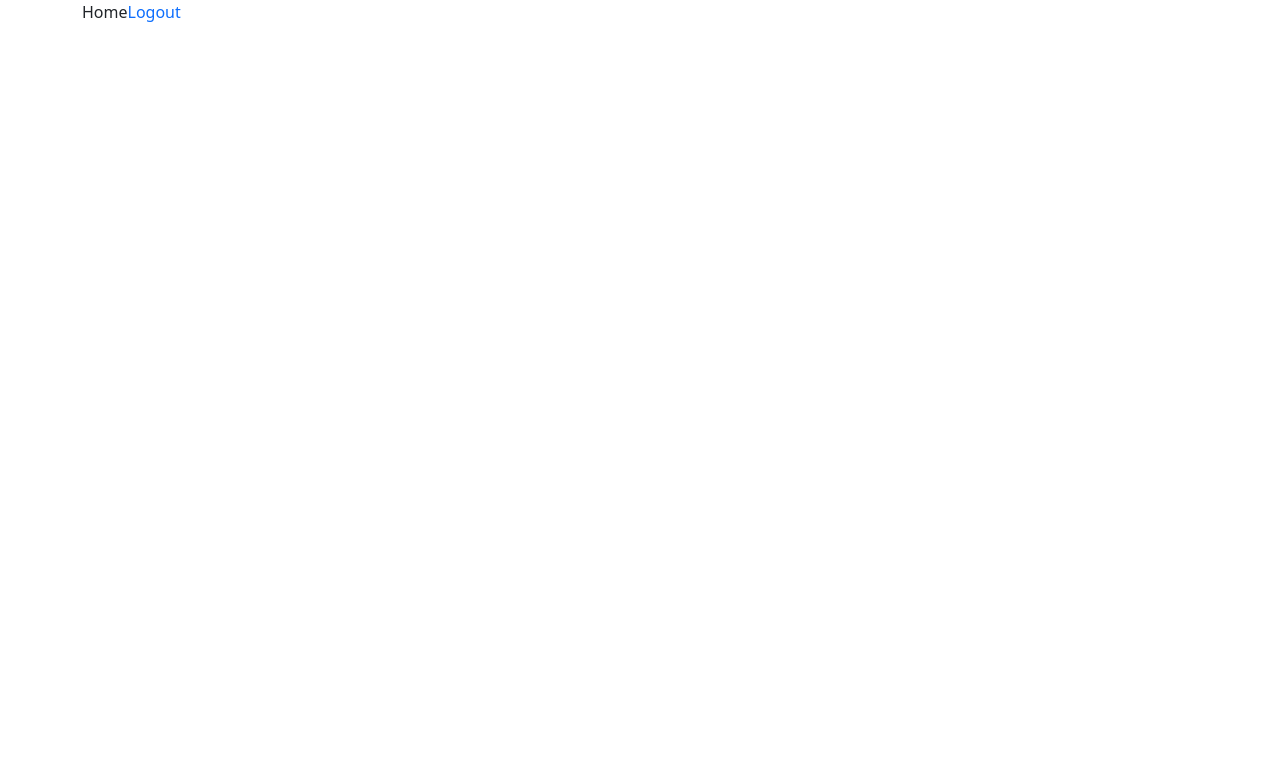
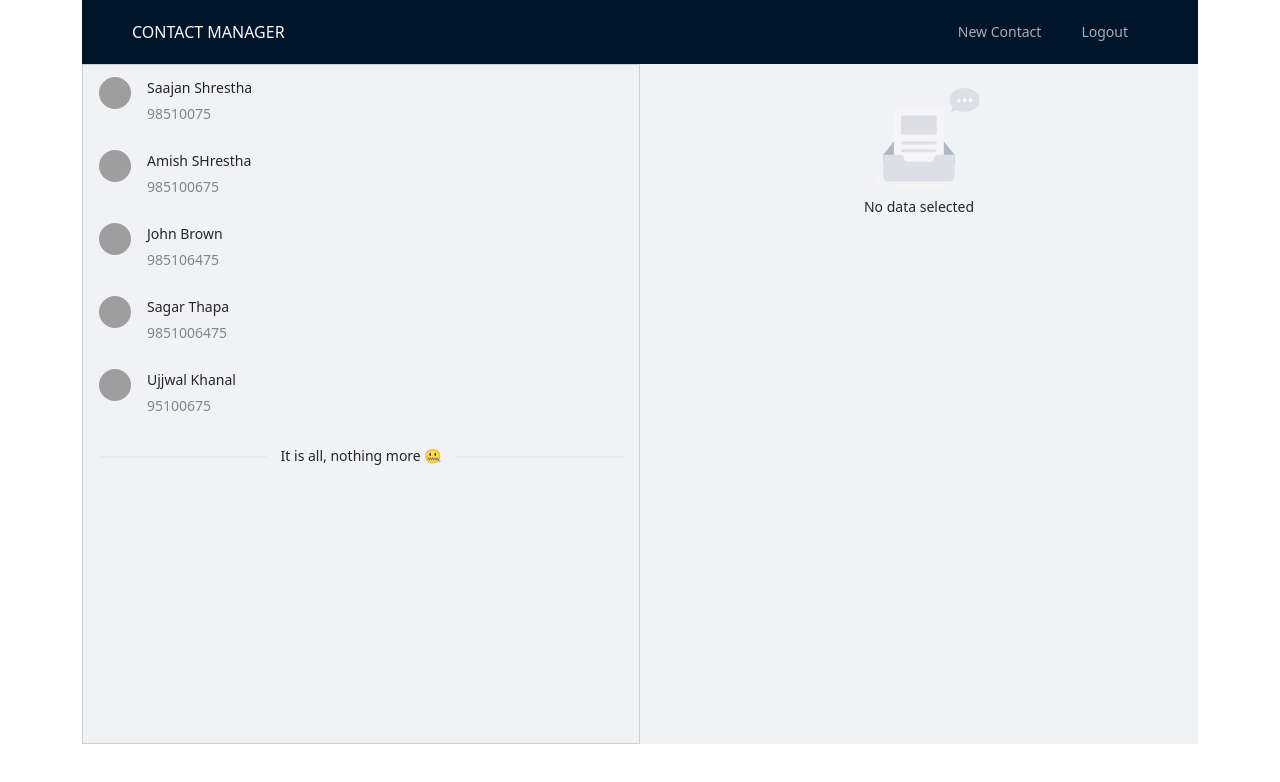
Before and after one commit to crazieeKinG/Contact-manager-FE, a React (Create React App) app: page / in a window 1280 px wide. Shown: the top 782 px of the page. Built offline with nearby package versions, Linux system fonts and the light colour scheme; sample sign-in values are in the browser's storage; grey boxes are pictures that could not be loaded.

Commit message:
Add: List all contact page

```diff
--- a/package.json
+++ b/package.json
@@ -4,8 +4,6 @@
     "private": true,
     "dependencies": {
         "@reduxjs/toolkit": "^1.8.3",
-        "@types/react-redux": "^7.1.24",
-        "@types/react-router-dom": "^5.3.3",
         "@testing-library/jest-dom": "^5.16.5",
         "@testing-library/react": "^13.3.0",
         "@testing-library/user-event": "^13.5.0",
@@ -13,10 +11,13 @@
         "@types/node": "^16.11.48",
         "@types/react": "^18.0.17",
         "@types/react-dom": "^18.0.6",
+        "@types/react-redux": "^7.1.24",
+        "@types/react-router-dom": "^5.3.3",
         "antd": "^4.21.7",
         "bootstrap": "^5.2.0",
         "react": "^18.2.0",
         "react-dom": "^18.2.0",
+        "react-infinite-scroll-component": "^6.1.0",
         "react-redux": "^8.0.2",
         "react-router-dom": "^6.3.0",
         "react-scripts": "5.0.1",
--- a/src/App.css
+++ b/src/App.css
@@ -4,3 +4,20 @@
     background-size: cover;
     height: 100vh;
 }
+
+.contact__list {
+    height: 85vh;
+    overflow: auto;
+    padding: 0 16px;
+    border: 1px solid rgba(140, 140, 140, 0.35);
+}
+
+.contact__list__item{
+    background-color: transparent;
+    transition: .5s ease-in-out;
+    border-radius: 5px;
+}
+.contact__list__item:hover{
+    background-color: #7aafff;
+    border-radius: 5px;
+}
--- /dev/null
+++ b/src/components/Contact/ContactCard.tsx
@@ -0,0 +1,53 @@
+import { Button, Card, Popover, Space } from "antd";
+import { EditOutlined, DeleteOutlined } from "@ant-design/icons";
+import Meta from "antd/lib/card/Meta";
+import { useState } from "react";
+
+interface Props {
+    data: { id: number; name: string; phone: number };
+}
+
+const ContactCard = (props: Props) => {
+    const data = props.data;
+    const [visible, setVisible] = useState(false);
+
+    const hide = () => {
+        setVisible(false);
+    };
+
+    const handleVisibleChange = (newVisible: boolean) => {
+        setVisible(newVisible);
+    };
+    return (
+        <Card
+            hoverable
+            className="col-lg-8 mx-auto my-4"
+            cover={
+                <img alt="example" src="https://joeschmoe.io/api/v1/random" />
+            }
+            actions={[
+                <EditOutlined key="edit" />,
+                <Popover
+                    content={
+                        <Space>
+                            <Button type="primary" danger={true} onClick={hide}>
+                                Yes
+                            </Button>
+                            <Button onClick={hide}>Cancel</Button>
+                        </Space>
+                    }
+                    title="Are you sure?"
+                    trigger="click"
+                    visible={visible}
+                    onVisibleChange={handleVisibleChange}
+                >
+                    <DeleteOutlined key="delete" />
+                </Popover>,
+            ]}
+        >
+            <Meta title={data.name} description={`${data.phone}`} />
+        </Card>
+    );
+};
+
+export default ContactCard;
--- /dev/null
+++ b/src/components/Contact/ContactList.tsx
@@ -0,0 +1,63 @@
+import { Avatar, Divider, Empty, List, Row, Skeleton, Space } from "antd";
+import { useState } from "react";
+import InfiniteScroll from "react-infinite-scroll-component";
+import IContact from "../../domain/IContact";
+import ContactCard from "./ContactCard";
+
+interface Props {
+    data: IContact[];
+}
+
+const ContactList = (props: Props) => {
+    const data = props.data;
+    const [selectedData, setSelectedData] = useState<IContact | null>(null);
+
+    const displayData = (index: number) => {
+        console.log(data[index]);
+        setSelectedData(data[index]);
+    };
+
+    return (
+        <Row justify="space-between">
+            <div id="scrollableDiv" className="col-lg-6 contact__list">
+                <InfiniteScroll
+                    dataLength={data.length}
+                    next={() => {}}
+                    hasMore={false}
+                    loader={<Skeleton avatar paragraph={{ rows: 1 }} active />}
+                    endMessage={
+                        <Divider plain>It is all, nothing more 🤐</Divider>
+                    }
+                    scrollableTarget="scrollableDiv"
+                >
+                    <List
+                        dataSource={data}
+                        renderItem={(item, index) => (
+                            <List.Item
+                                className="contact__list__item"
+                                onClick={() => {
+                                    displayData(index);
+                                }}
+                                id={`${index}`}
+                            >
+                                <List.Item.Meta
+                                    key={`${index}`}
+                                    avatar={
+                                        <Avatar src="https://joeschmoe.io/api/v1/random" />
+                                    }
+                                    title={item.name}
+                                    description={item.phone}
+                                />
+                            </List.Item>
+                        )}
+                    />
+                </InfiniteScroll>
+            </div>
+            <div className="col-lg-6">
+                {selectedData ? <ContactCard data={selectedData}/>: <Empty description="No data selected" className="mt-4" />}
+            </div>
+        </Row>
+    );
+};
+
+export default ContactList;
--- /dev/null
+++ b/src/domain/IContact.ts
@@ -0,0 +1,7 @@
+interface IContact {
+    id: number;
+    name: string;
+    phone: number;
+}
+
+export default IContact;
--- /dev/null
+++ b/src/pages/Home/Home.tsx
@@ -0,0 +1,82 @@
+import { Layout, Menu, Typography } from "antd";
+import { Content, Header } from "antd/lib/layout/layout";
+import { Link } from "react-router-dom";
+import ContactList from "../../components/Contact/ContactList";
+import { LOGOUT } from "../../constants/routesConstants";
+import IContact from "../../domain/IContact";
+
+const Home = () => {
+    const data: IContact[] = [
+        {
+            id: 1,
+            name: "Saajan Shrestha",
+            phone: 98510075,
+        },
+        {
+            id: 1,
+            name: "Amish SHrestha",
+            phone: 985100675,
+        },
+        {
+            id: 1,
+            name: "John Brown",
+            phone: 985106475,
+        },
+        {
+            id: 1,
+            name: "Sagar Thapa",
+            phone: 9851006475,
+        },
+        {
+            id: 1,
+            name: "Ujjwal Khanal",
+            phone: 95100675,
+        },
+    ];
+
+    return (
+        <Layout>
+            <Header className="col-12">
+                <div className="row justify-content-between">
+                    <Typography.Text className="col-4 text-light align-middle">
+                        CONTACT MANAGER
+                    </Typography.Text>
+                    <Menu
+                        className="col-4 justify-content-end "
+                        theme="dark"
+                        mode="horizontal"
+                        items={[
+                            {
+                                key: "newContact",
+                                label: (
+                                    <Link
+                                        to=""
+                                        className="text-decoration-none"
+                                    >
+                                        New Contact
+                                    </Link>
+                                ),
+                            },
+                            {
+                                key: "Logout",
+                                label: (
+                                    <Link
+                                        to={LOGOUT}
+                                        className="text-decoration-none"
+                                    >
+                                        Logout
+                                    </Link>
+                                ),
+                            },
+                        ]}
+                    />
+                </div>
+            </Header>
+            <Content>
+                <ContactList data={data} />
+            </Content>
+        </Layout>
+    );
+};
+
+export default Home;
--- a/src/routes/RoutesPath.tsx
+++ b/src/routes/RoutesPath.tsx
@@ -1,7 +1,7 @@
-import { Link } from "react-router-dom";
 import { BrowserRouter, Route, Routes } from "react-router-dom";
 import Logout from "../components/Logout/Logout";
 import { HOME, LOGOUT, SIGN_IN, SIGN_UP } from "../constants/routesConstants";
+import Home from "../pages/Home/Home";
 import SignIn from "../pages/Signin/SignIn";
 import SignUp from "../pages/Signup/SignUp";
 import AuthenticatedRoutes from "./AuthenticatedRoute";
@@ -11,20 +11,7 @@ export const RoutesPath = () => {
         <BrowserRouter>
             <Routes>
                 <Route path={HOME} element={<AuthenticatedRoutes />}>
-                    <Route
-                        index
-                        element={
-                            <div>
-                                Home
-                                <Link
-                                    to={LOGOUT}
-                                    className="text-decoration-none"
-                                >
-                                    Logout
-                                </Link>
-                            </div>
-                        }
-                    />
+                    <Route index element={<Home />} />
                     <Route path={LOGOUT} element={<Logout />} />
                 </Route>
                 <Route path={SIGN_IN} element={<SignIn />} />
```
Also changed, not shown: src/constants/contactTableConstants.ts (added, +20 -0 lines), 1 other file (tests, documents, lock files or other folders).
